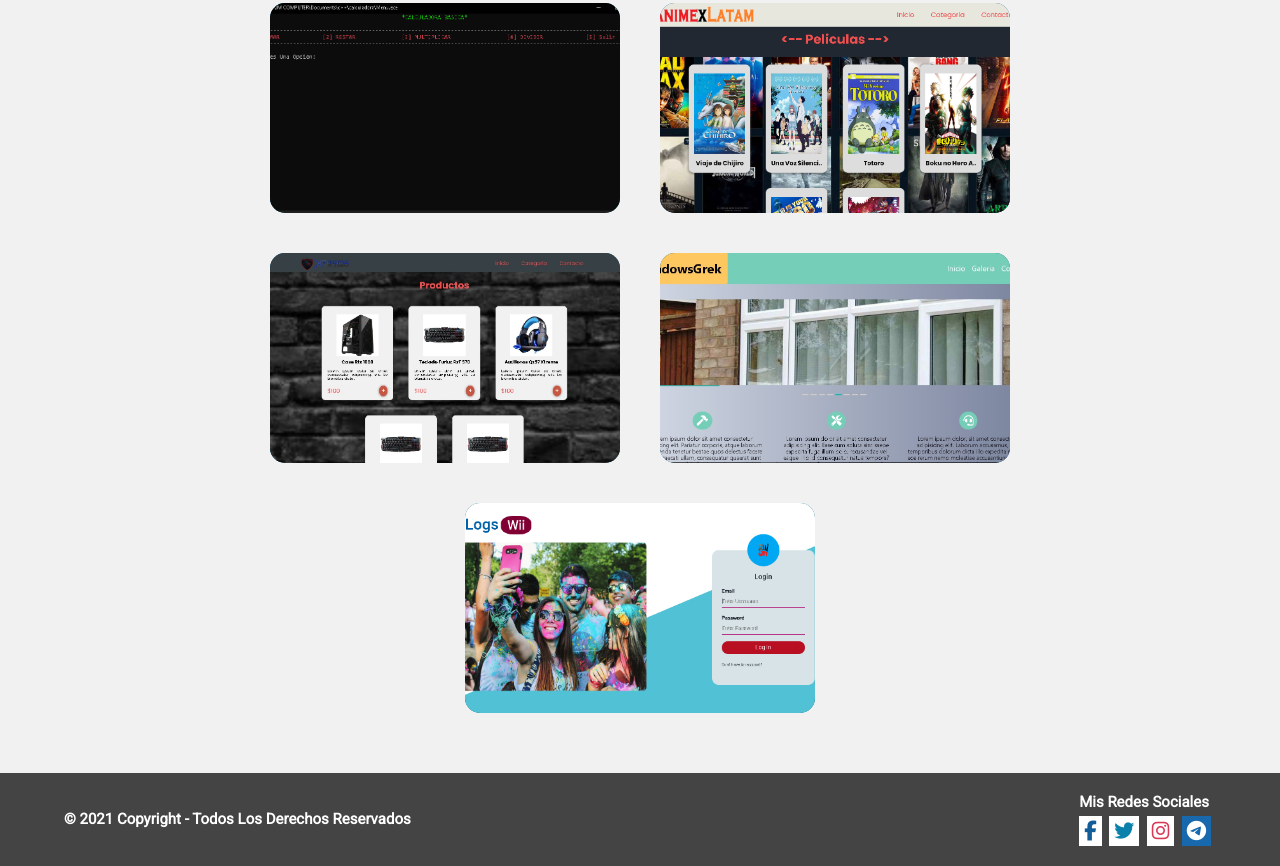
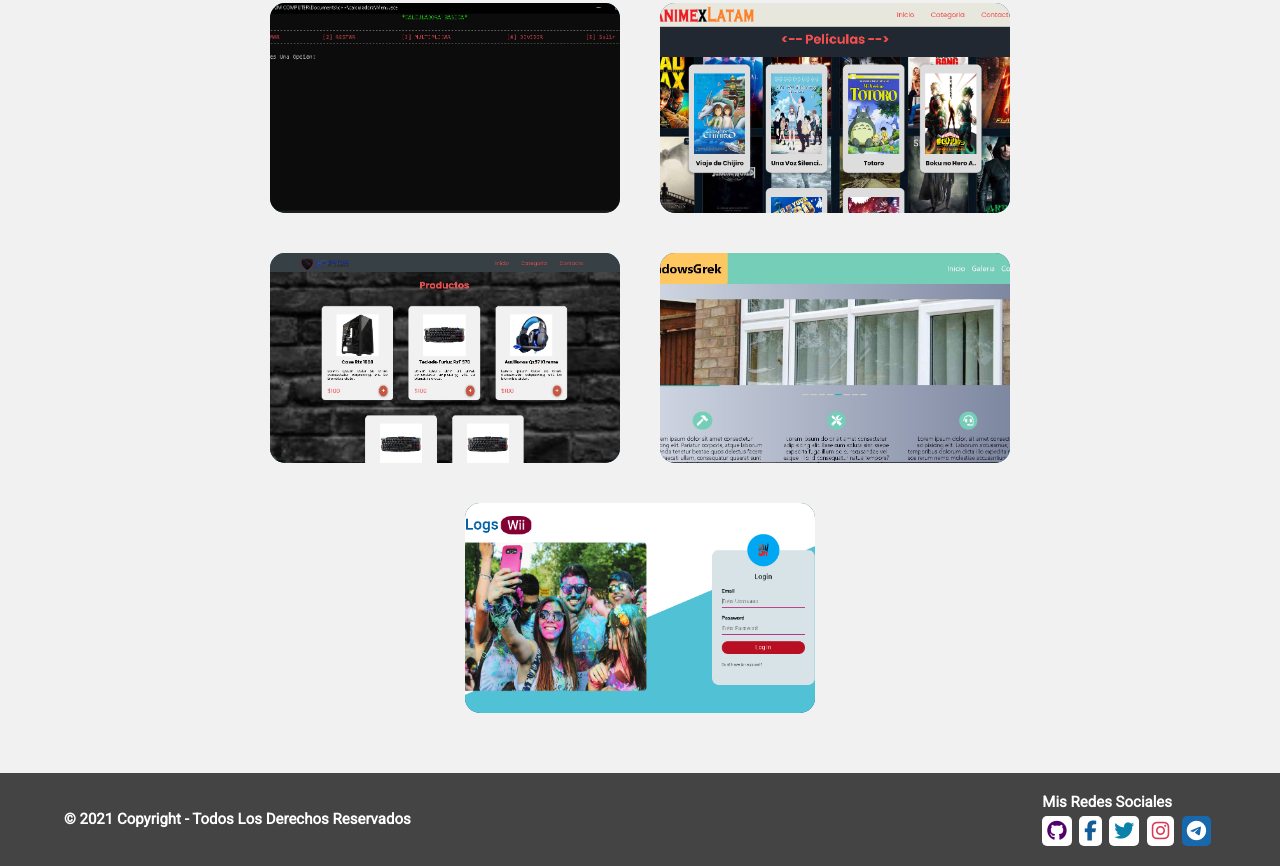
Before and after one commit to Dancrof/PROYECTO-FINAL---PROGRAMACION-III, a plain HTML site: page index.html in a window 1280 px wide. Shown: the part 3141-4007 px from the top of the page. Drawn offline with Linux system fonts and the light colour scheme.

Commit message:
Actualizacion 28/06/2021

```diff
--- a/css/estilos.css
+++ b/css/estilos.css
@@ -391,6 +391,11 @@ footer {
     text-decoration: none;
 }
 
+.fa-github {
+    color: #52006A;
+    background: #fff;
+}
+
 .fa-facebook-f {
     color: #125D98;
     background: #fff;
@@ -417,6 +422,7 @@ footer {
     margin-right: 0.5rem;
     text-align: center;
     line-height: 2rem;
+    border-radius: 5px;
     transition: all 0.3s ease;
 }
 
--- a/index.html
+++ b/index.html
@@ -232,6 +232,7 @@
             <div>
                 <p><b>Mis Redes Sociales</b></p>
                 <div class="redes">
+                    <a href="https://github.com/Dancrof" target="blank"><i class="fab fa-github"></i></a>
                     <a href="https://www.facebook.com/QuelaQuePapa"><i class="fab fa-facebook-f"></i></a>
                     <a href="https://twitter.com/Dancrof" target="blank"><i class="fab fa-twitter"></i></a>
                     <i class="fab fa-instagram"></i>
```
